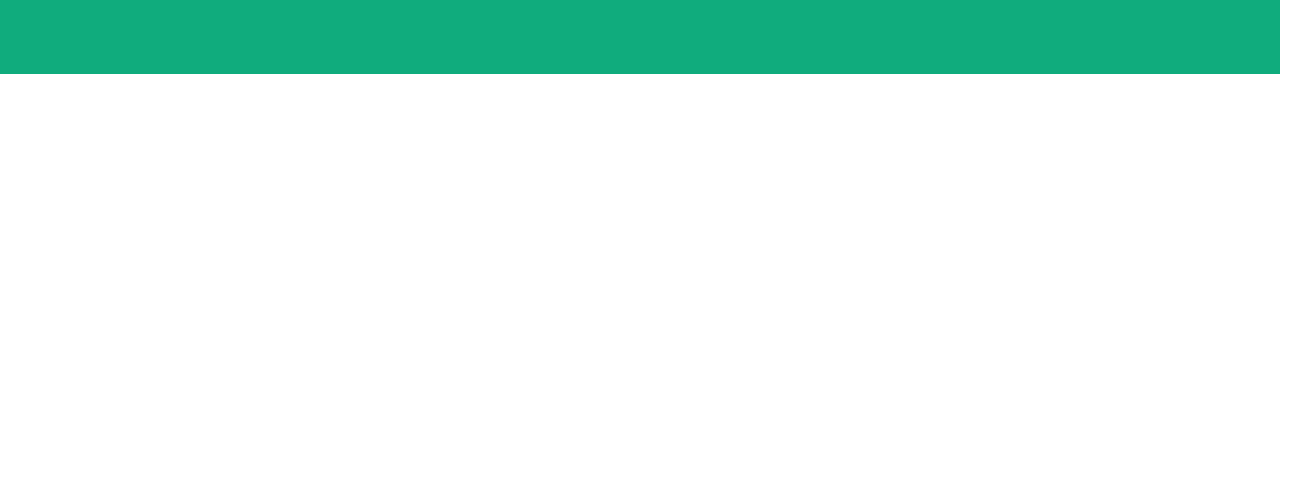
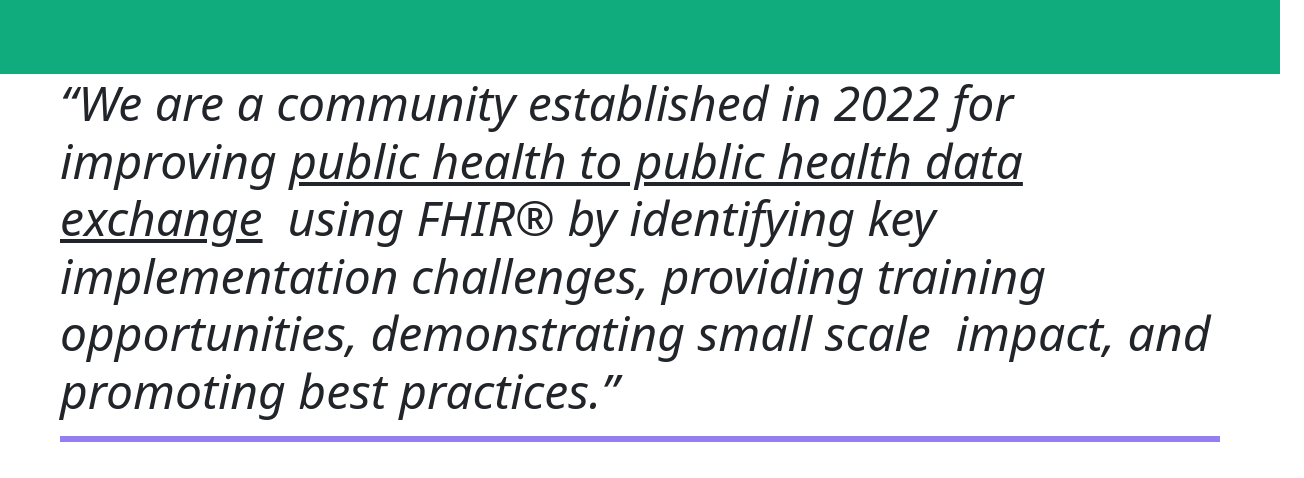
Before and after one commit to PHFIC/phfic.github.io, a Next.js app: page / in a window 1280 px wide. Shown: the part 1402-1880 px from the top of the page, 1304 px wide, since content can reach past the window. Built offline with nearby package versions, Linux system fonts and the light colour scheme.

Commit message:
index page in progress

```diff
--- a/pages/index.jsx
+++ b/pages/index.jsx
@@ -20,7 +20,7 @@ export default function Home() {
             style={{objectFit: "cover", zIndex: "-1"}}
         />
 
-        <Container fluidx style={{position: "absolute", height: "80%", padding: "0px"}}>
+        <Container fluid style={{position: "absolute", height: "80%", padding: "0px"}}>
           <Row className="h-100">
             <Col sm={6} className="d-flex h-100 p-0">
                 <h1 className="display-2 align-self-center text-center w-100 my-5 my-md-3 rounded bg-xs-primary-opacity-50">
@@ -35,16 +35,28 @@ export default function Home() {
       </Section>
 
       <Section id="about" className="bg-success">
-        <br />
+        {/* TODO three card layout: Build Community, Pilot Test FHIR, Advise on FHIR */}
       </Section>
 
-      <Section id="vision"></Section>
+      <Section id="vision">
+        <blockquote className="display-5 px-sm-5">
+            <i>
+              &ldquo;We are a community established in 2022 for improving <b><u>public health to public health data exchange</u></b>&nbsp;
+              using FHIR® by identifying key implementation challenges, providing training opportunities, demonstrating small scale&nbsp;
+              impact, and promoting best practices.&rdquo;
+            </i>
+        </blockquote>
+        <hr className="border border-primary border-3 opacity-75 mx-md-5 mx-sm-3" />
+       {/* TODO: move blockquote into left column and add visionary image as right column */}
+      </Section>
 
-      <Section id="collaborative-structure"></Section>
+      <Section id="collaborative-structure">{/* TODO: remove?? */}</Section>
 
-      <Section id="spotlight"></Section>
+      <Section id="spotlight">{/* use cases carousel */}</Section>
 
-      <Section id="pilot-site-map"></Section>
+      <Section id="pilot-site-map">{/* pilot site map image */}</Section>
+
+      <Section>{/* TODO: join us button and/or four tiles for difference services (playbook, office hours, training modules, work) */}</Section>
     </div>
   )
 }
```
